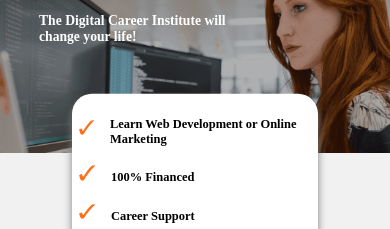
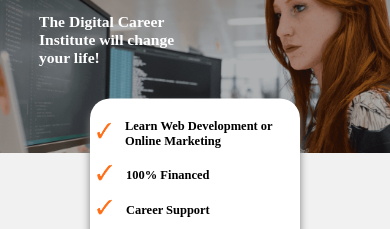
Before and after one commit to atakriti/dci-clone, a website: page src/index.html in a window 390 px wide. Shown: the part 42-271 px from the top of the page. Drawn offline with nearby package versions, Linux system fonts and the light colour scheme; files that its build step writes are made by us from their sources.

Commit message:
finished

```diff
--- a/src/scss/mobile.scss
+++ b/src/scss/mobile.scss
@@ -16,8 +16,7 @@
         .baner-img{
             height: 40vw;
             h1{
-                width: 50%;
-                font-size: 3.5vw;
+                font-size: 4vw;
             }
         }
         // middle
@@ -27,7 +26,7 @@
             }
             flex-direction: column;
             .states{
-                width: 70%;
+                 width: 60%;
                 margin: 0 auto;
                 transform: translate(0,-10%);
                 .checked{
```
